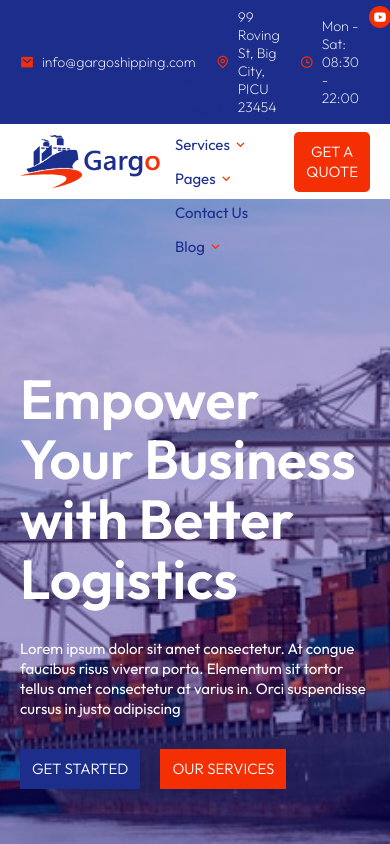
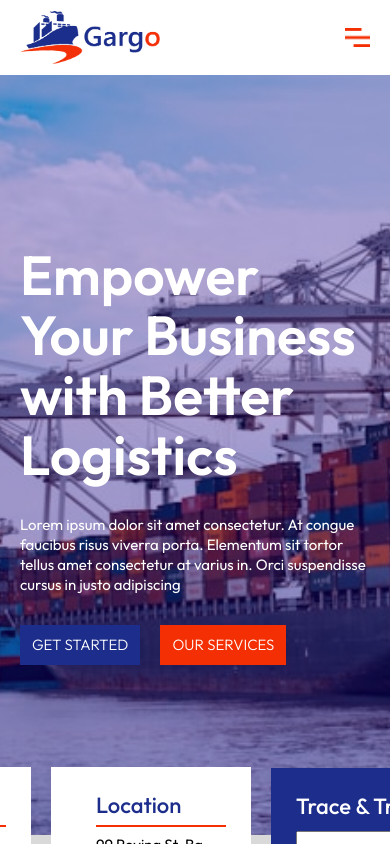
Before and after one commit to AnnCodin/Gargo-logistics, a React (Vite) app in the folder gargo-logistics/: page / in a window 390 px wide. Shown: the top 844 px of the page. Built offline with nearby package versions, Linux system fonts and the light colour scheme; some icons are missing.

Commit message:
Add media queries and hamburger menu for small screens

```diff
--- a/gargo-logistics/src/Components/About Us/AboutUs.css
+++ b/gargo-logistics/src/Components/About Us/AboutUs.css
@@ -6,6 +6,7 @@
   justify-content: center;
   margin: 0 auto;
   transform: translateY(-50%);
+  overflow: hidden;
 }
 .card {
   flex: 1;
--- a/gargo-logistics/src/Components/Contact/Contact.css
+++ b/gargo-logistics/src/Components/Contact/Contact.css
@@ -10,11 +10,14 @@
   position: absolute;
   inset: 0;
   width: 100% !important;
+  max-width: 100%;
+  display: block;
   height: 100% !important;
   border: 0;
   display: block;
 }
 .contact-info {
+  width: 100%;
   position: relative;
   background: #fff;
   padding: 40px;
@@ -74,3 +77,7 @@
   padding: 8px;
   border-radius: 50%;
 }
+
+/*--- Media Query ---*/
+@media (max-width: 991px) {
+}
--- a/gargo-logistics/src/Components/Navbar/Navbar.css
+++ b/gargo-logistics/src/Components/Navbar/Navbar.css
@@ -31,3 +31,37 @@ nav ul li:hover {
 .red-btn:hover {
   background: rgb(206, 38, 1);
 }
+.menu-icon {
+  display: none;
+}
+
+/*--- Media Query ---*/
+@media (max-width: 840px) {
+  nav ul {
+    position: fixed;
+    top: 0;
+    right: 0;
+    background: var(--primary-color);
+    z-index: -1;
+    width: 200px;
+    padding-top: 80px;
+    transition: 0.5s;
+    bottom: 0;
+  }
+  nav ul li {
+    display: block;
+    margin: 25px 40px;
+    color: #fff;
+  }
+  nav button {
+    display: none;
+  }
+  .menu-icon {
+    display: block;
+    width: 25px;
+    cursor: pointer;
+  }
+  .hide-mobile-menu {
+    right: -200px;
+  }
+}
--- a/gargo-logistics/src/Components/Navbar/Navbar.jsx
+++ b/gargo-logistics/src/Components/Navbar/Navbar.jsx
@@ -1,20 +1,18 @@
 import React, { useEffect, useState } from "react";
-import {
-  Link,
-  Button,
-  Element,
-  Events,
-  animateScroll as scroll,
-  scrollSpy,
-} from "react-scroll";
 import "./Navbar.css";
 import site_logo from "../../assets/gargo_logo.png";
+import menu_icon from "../../assets/menu-icon.png";
+import { Link } from "react-scroll";
 
 const Navbar = () => {
+  const [mobileMenu, setMobileMenu] = useState(false);
+  const toggleMenu = () => {
+    mobileMenu ? setMobileMenu(false) : setMobileMenu(true);
+  };
   return (
     <nav className="container">
       <img src={site_logo} alt="Site Logo" className="logo" />
-      <ul>
+      <ul className={mobileMenu ? "" : "hide-mobile-menu"}>
         <li>
           <Link to="hero" smooth={true} offset={0} duration={500}>
             Home
@@ -51,6 +49,7 @@ const Navbar = () => {
           get a quote
         </Link>
       </button>
+      <img src={menu_icon} alt="" className="menu-icon" onClick={toggleMenu} />
     </nav>
   );
 };
--- a/gargo-logistics/src/Components/Topbar/Topbar.css
+++ b/gargo-logistics/src/Components/Topbar/Topbar.css
@@ -6,6 +6,7 @@
 }
 .topbar {
   display: flex;
+  flex-wrap: wrap;
   justify-content: space-between;
   color: #fff;
   font-size: 14px;
@@ -13,6 +14,7 @@
 }
 .topbar-content {
   display: flex;
+  flex-wrap: wrap;
   gap: 20px;
 }
 .topbar-content i {
@@ -37,3 +39,10 @@
 .social-icons i:hover {
   background: rgb(206, 38, 1);
 }
+
+/*--- Media Query ---*/
+@media (max-width: 840px) {
+  .topbar-wrapper {
+    display: none;
+  }
+}
```
Also changed, not shown: gargo-logistics/src/assets/menu-icon.png (added).
